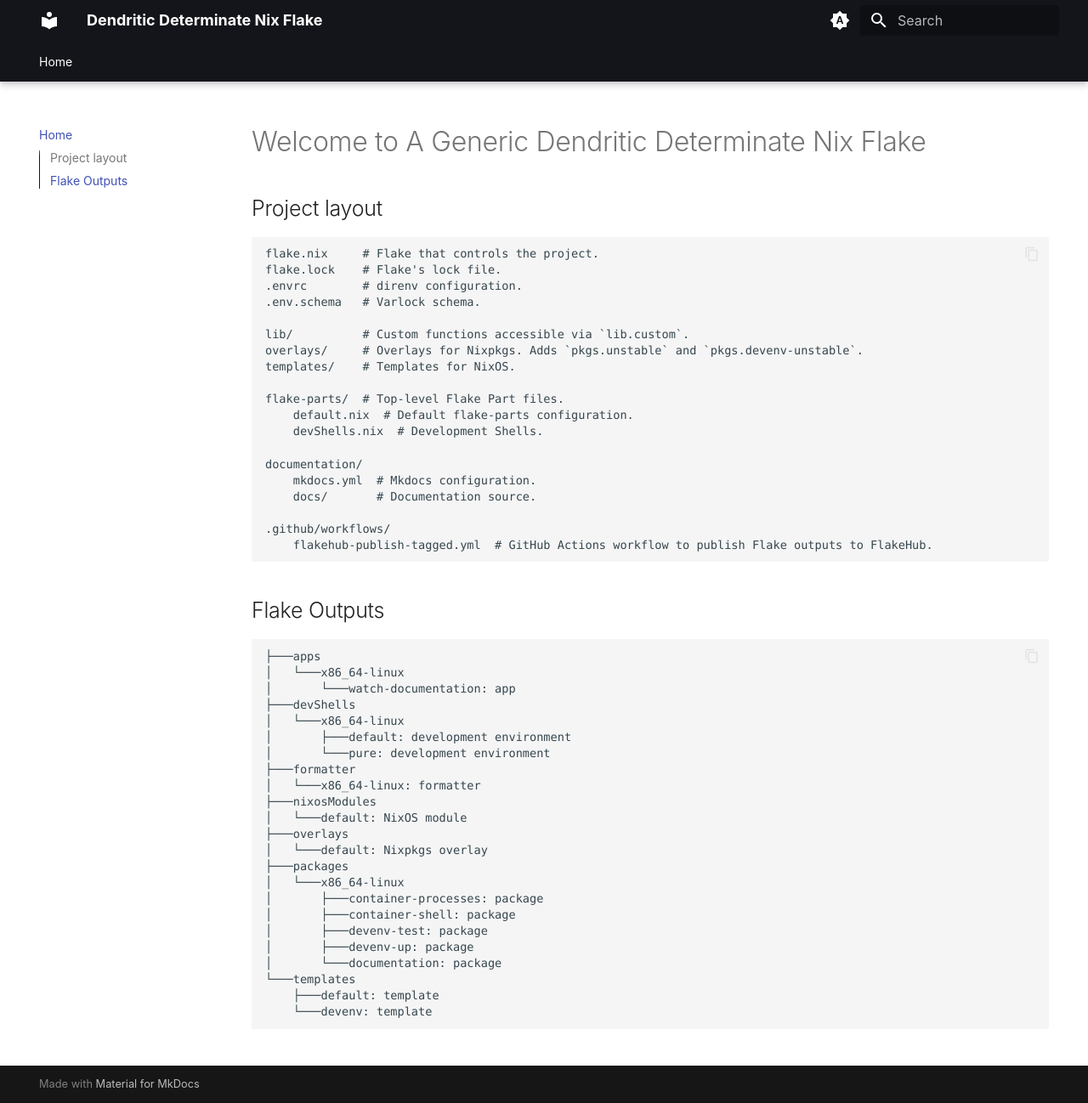
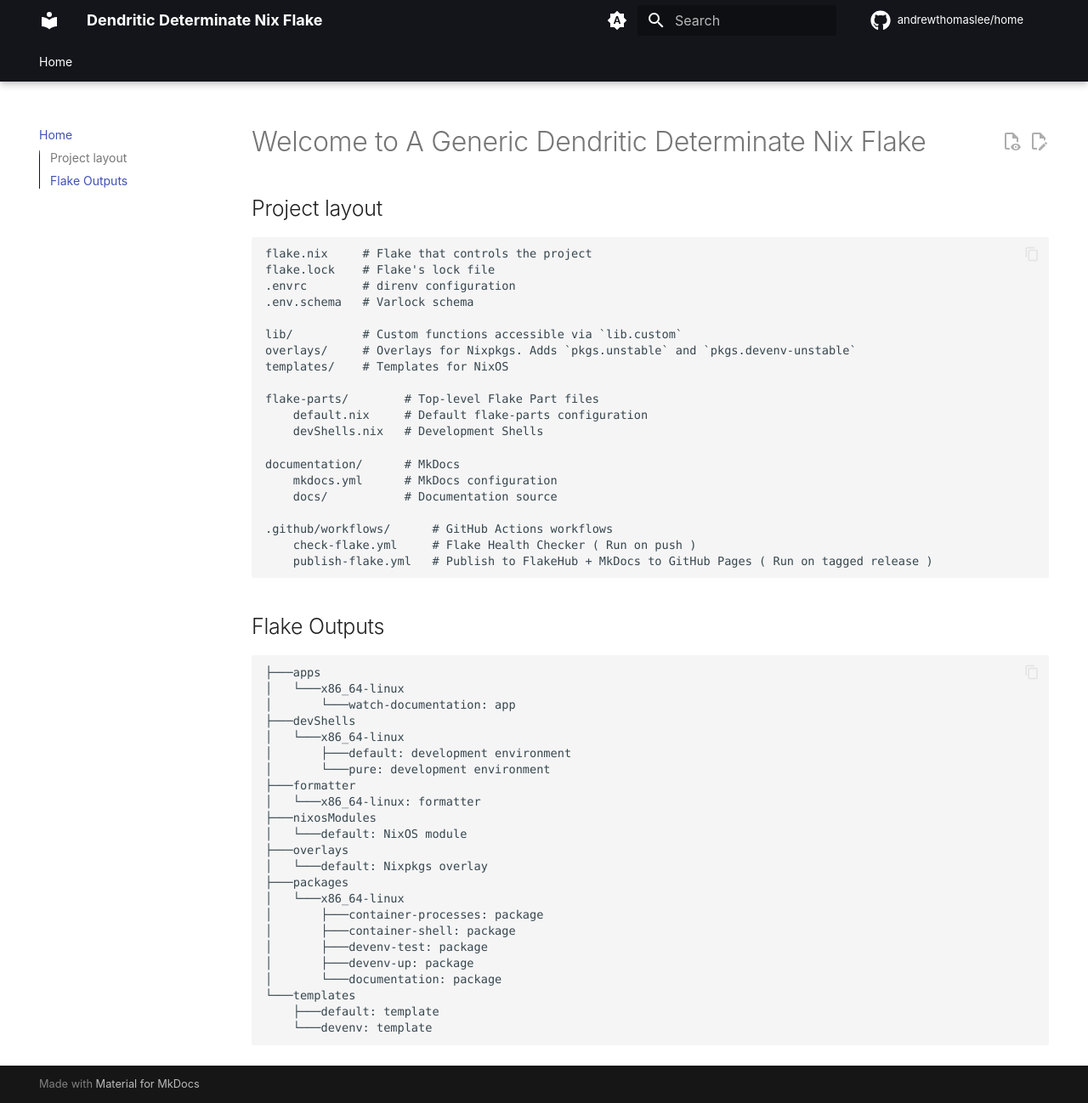
Before and after one commit to andrewthomaslee/home, an MkDocs documentation site: the page built from templates/default/documentation/docs/index.md, in a window 1280 px wide and 1298 px high. Shown: the whole window at 85% size. Built offline with MkDocs 1.6.1 and Material for MkDocs 9.7.7, drawn with Linux system fonts in a browser that asks for light colours; comment, search, counter and statistics services are not loaded.

Commit message:
update docs

```diff
--- a/templates/default/documentation/docs/index.md
+++ b/templates/default/documentation/docs/index.md
@@ -3,25 +3,26 @@
 
 ## Project layout
 
-    flake.nix     # Flake that controls the project.
-    flake.lock    # Flake's lock file.
-    .envrc        # direnv configuration.
-    .env.schema   # Varlock schema.
+    flake.nix     # Flake that controls the project
+    flake.lock    # Flake's lock file
+    .envrc        # direnv configuration
+    .env.schema   # Varlock schema
 
-    lib/          # Custom functions accessible via `lib.custom`.
-    overlays/     # Overlays for Nixpkgs. Adds `pkgs.unstable` and `pkgs.devenv-unstable`.
-    templates/    # Templates for NixOS.
+    lib/          # Custom functions accessible via `lib.custom`
+    overlays/     # Overlays for Nixpkgs. Adds `pkgs.unstable` and `pkgs.devenv-unstable`
+    templates/    # Templates for NixOS
 
-    flake-parts/  # Top-level Flake Part files.
-        default.nix  # Default flake-parts configuration.
-        devShells.nix  # Development Shells.
+    flake-parts/        # Top-level Flake Part files
+        default.nix     # Default flake-parts configuration
+        devShells.nix   # Development Shells
 
-    documentation/
-        mkdocs.yml  # Mkdocs configuration.
-        docs/       # Documentation source.
+    documentation/      # MkDocs
+        mkdocs.yml      # MkDocs configuration
+        docs/           # Documentation source
 
-    .github/workflows/
-        flakehub-publish-tagged.yml  # GitHub Actions workflow to publish Flake outputs to FlakeHub.
+    .github/workflows/      # GitHub Actions workflows
+        check-flake.yml     # Flake Health Checker ( Run on push )
+        publish-flake.yml   # Publish to FlakeHub + MkDocs to GitHub Pages ( Run on tagged release )
 
 ## Flake Outputs
 
--- a/templates/default/documentation/mkdocs.yml
+++ b/templates/default/documentation/mkdocs.yml
@@ -1,5 +1,8 @@
 site_name: Dendritic Determinate Nix Flake
 site_author: Andrew Thomas Lee
+site_url: https://andrewthomaslee.github.io/home
+repo_url: https://github.com/andrewthomaslee/home
+repo_name: andrewthomaslee/home
 
 nav:
   - Home: index.md
```
Also changed, not shown: documentation/docs/index.md (+16 -15 lines).
